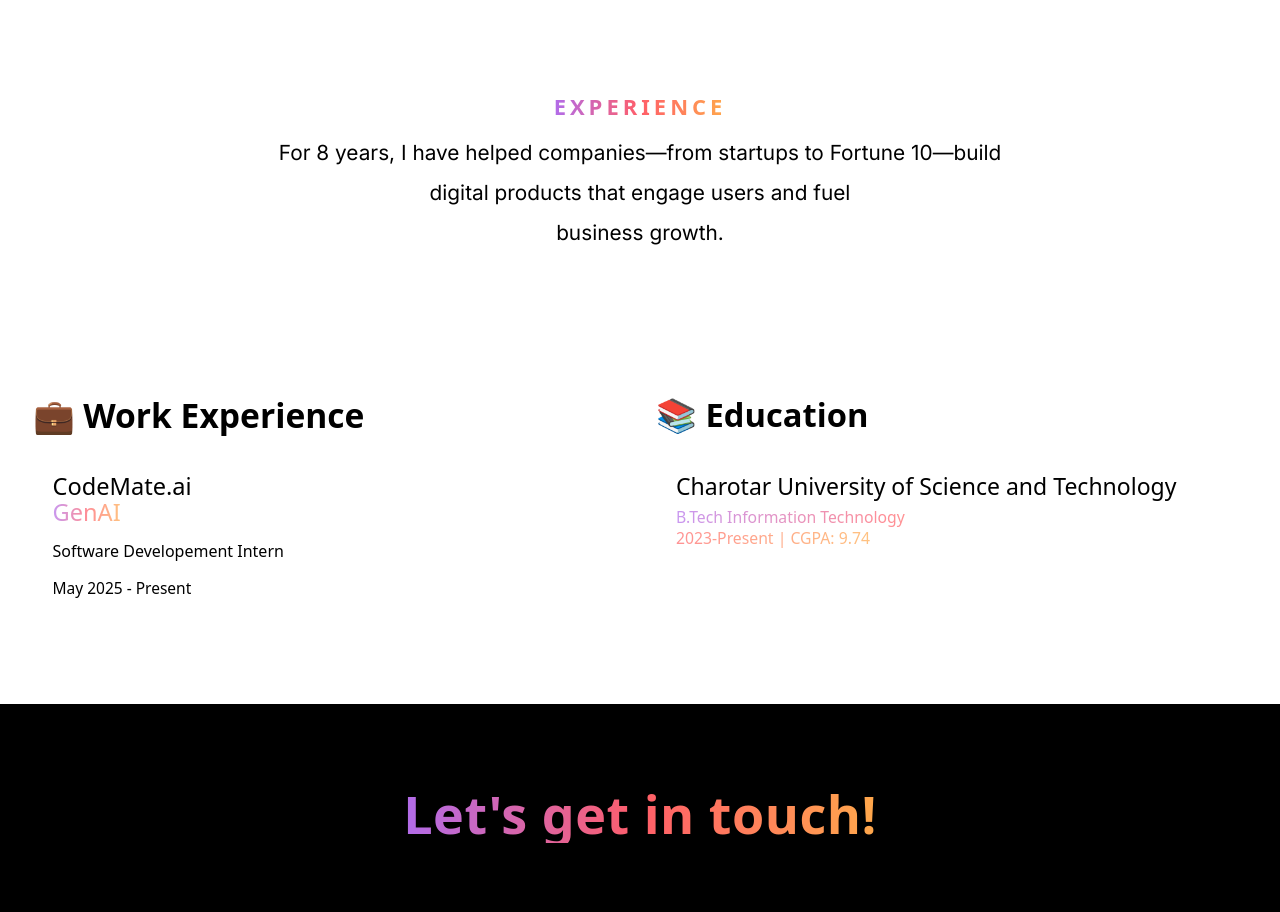
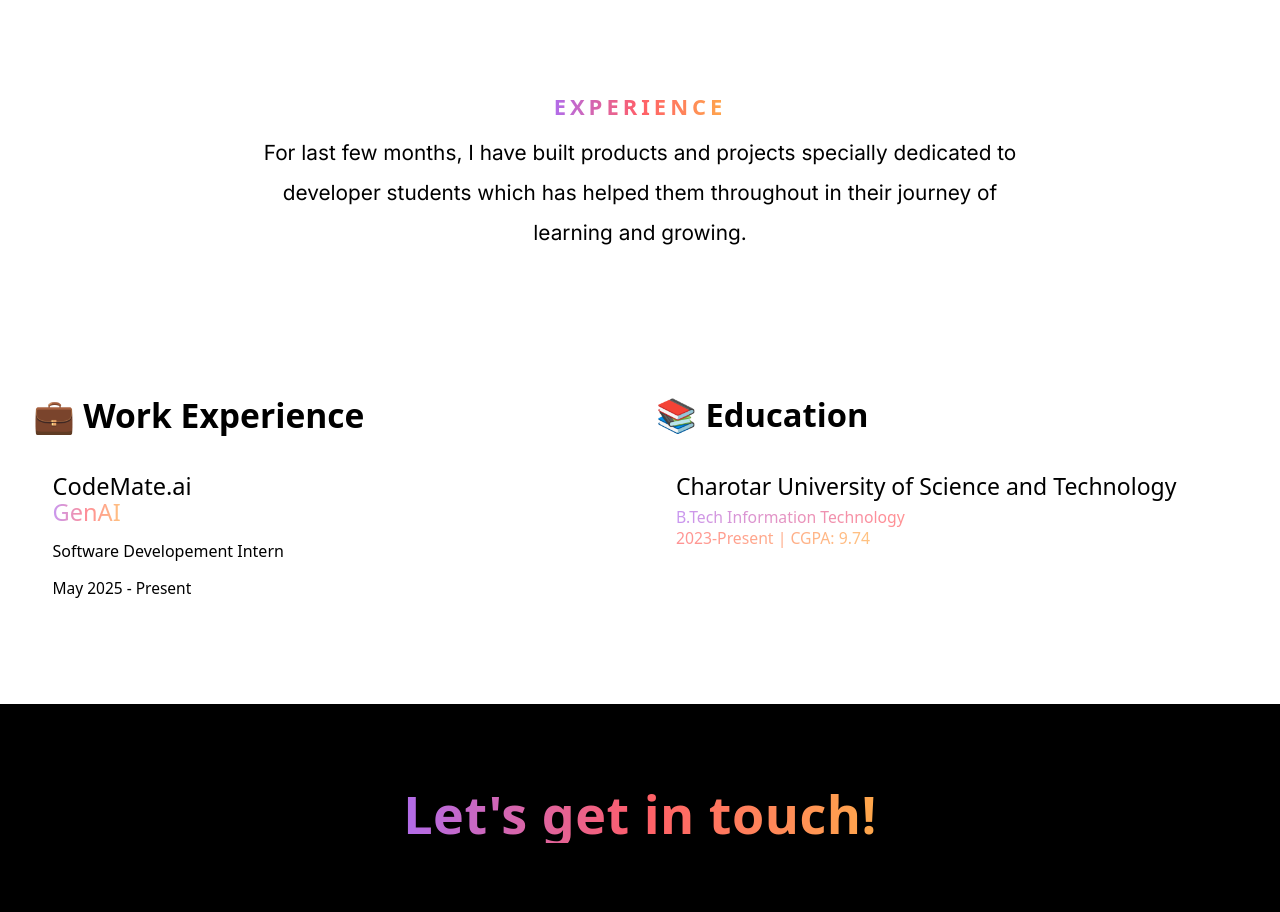
Before and after one commit to NanditKalaria/Nandit, a React (Vite) app: page / in a window 1280 px wide. Shown: the part 4800-5712 px from the top of the page. Built offline with nearby package versions, Linux system fonts and the light colour scheme.

Commit message:
Update Experience.tsx

```diff
--- a/src/screens/Body/sections/Experience/Experience.tsx
+++ b/src/screens/Body/sections/Experience/Experience.tsx
@@ -20,10 +20,9 @@ export const ParagraphByAnima = (): JSX.Element => {
         transition={{ duration: 0.6, delay: 0.2 }}
         viewport={{ once: true, margin: "-100px" }}
       >
-        For 8 years, I have helped companies—from startups to Fortune 10—build
-        digital products that engage users and fuel
+        For last few months, I have built products and projects specially dedicated to developer students
+        which has helped them throughout in their journey of learning and growing.
         <br />
-        business growth.
       </motion.p>
     </section>
   );
```
